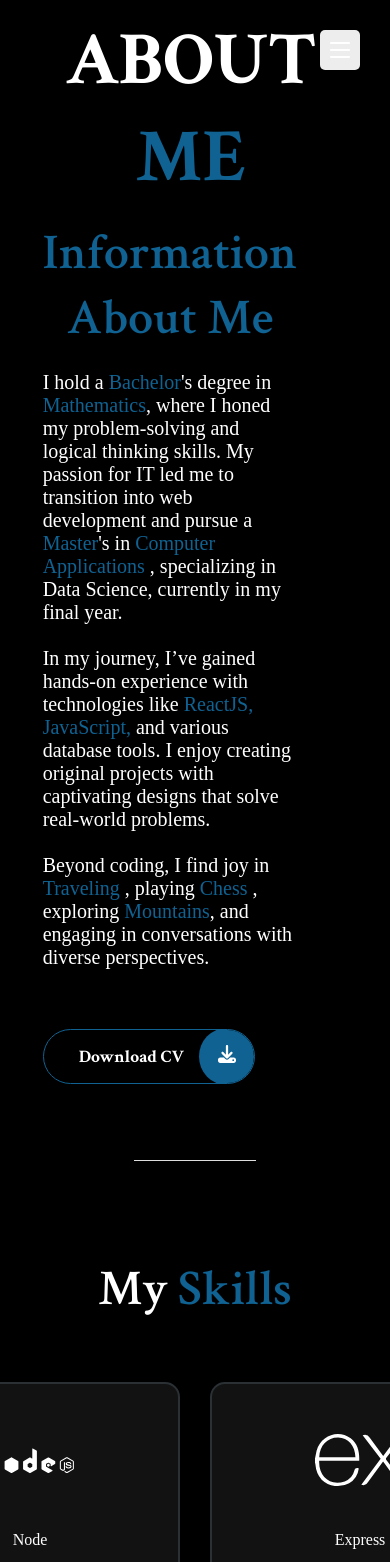
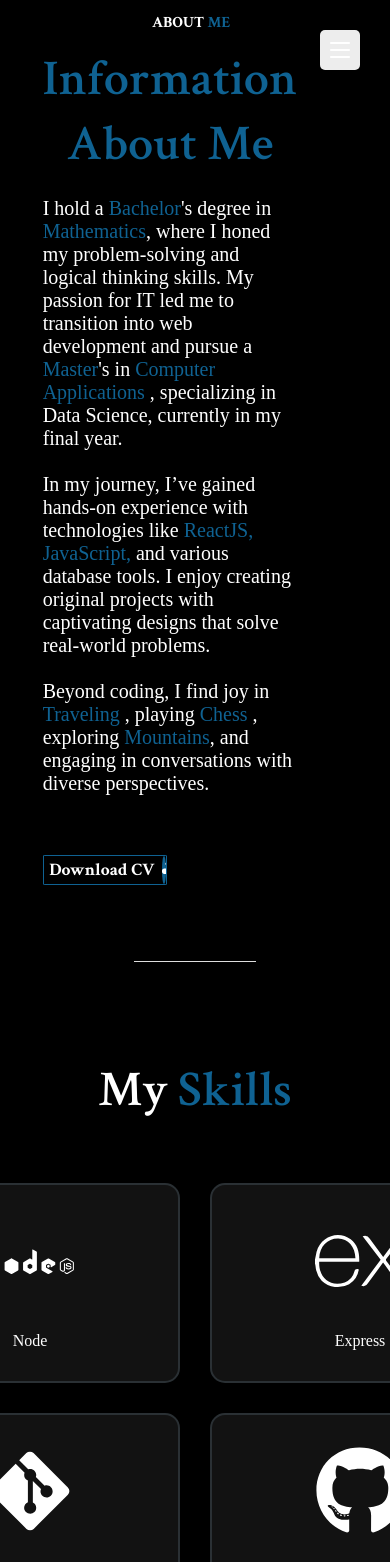
Before and after one commit to nitin-04/Personal-Portfolio, a React (Vite) app: page /about in a window 390 px wide. Shown: the top 1562 px of the page. Built offline with nearby package versions, Linux system fonts and the light colour scheme; a web font is replaced by a local one.

Commit message:
refactor: update font sizes and margins for responsive design improvements

```diff
--- a/src/App.css
+++ b/src/App.css
@@ -128,15 +128,10 @@ img {
 }
 
 .title {
-  font-size: 75px;
+  font-size: 4vw;
   font-weight: var(--weight-800);
   text-align: center;
   margin: 0 2.5% 5% 0;
-}
-
-
-.section__title span{
-  color: var(--first-color);
 }
 
 span{
@@ -147,9 +142,9 @@ span{
 .button {
   display: inline-block;
   color: var(--title-color);
-  border: 1px solid var(--first-color);
-  padding: 15px 70px 15px 35px;
-  border-radius: 35px;
+  border: 0.0625vw solid var(--first-color);
+  padding: 0.9375% 4.375% 0.9375% 2.1875%;
+  border-radius: 2.1875%;
   font-family: var(--second-font);
   font-size: var(--small-font-size);
   font-weight: var(--weight-500);
@@ -180,15 +175,16 @@ span{
 .button__icon {
   background-color: var(--first-color);
   position: absolute;
-  inset-block: -2px;
+  inset-block: -0.125%;
   right: 0;
-  width: 55px;
+  width: 3.4375%;
   border-radius: 50%;
   color: var(--text-white);
   font-size: var(--large-font-size);
   text-align: center;
-  line-height: 60px;
+  line-height: 3.75%;
 }
+
 
 .loader-container {
   display: flex;
--- a/src/pages/portfolio/portfolio.css
+++ b/src/pages/portfolio/portfolio.css
@@ -1,21 +1,13 @@
 .para {
-  font-size: 20px;
-  margin: 60px 200px;
-}
-
-.projectHeading {
-  font-family: var(--body-font);
-  text-align: center;
-  padding: 75px 0;
-  letter-spacing: 0.4px;
-  font-size: 36px;
-  margin-top: 100px;
+  font-size: 1.1vw;
+  margin: 2.75% 12.5%;
 }
 
 .project_name {
   font-family: var(--body-font);
-  font-size: 22px;
+  font-size: 1.3vw;
 }
+
 
 .project {
   display: flex;
```
